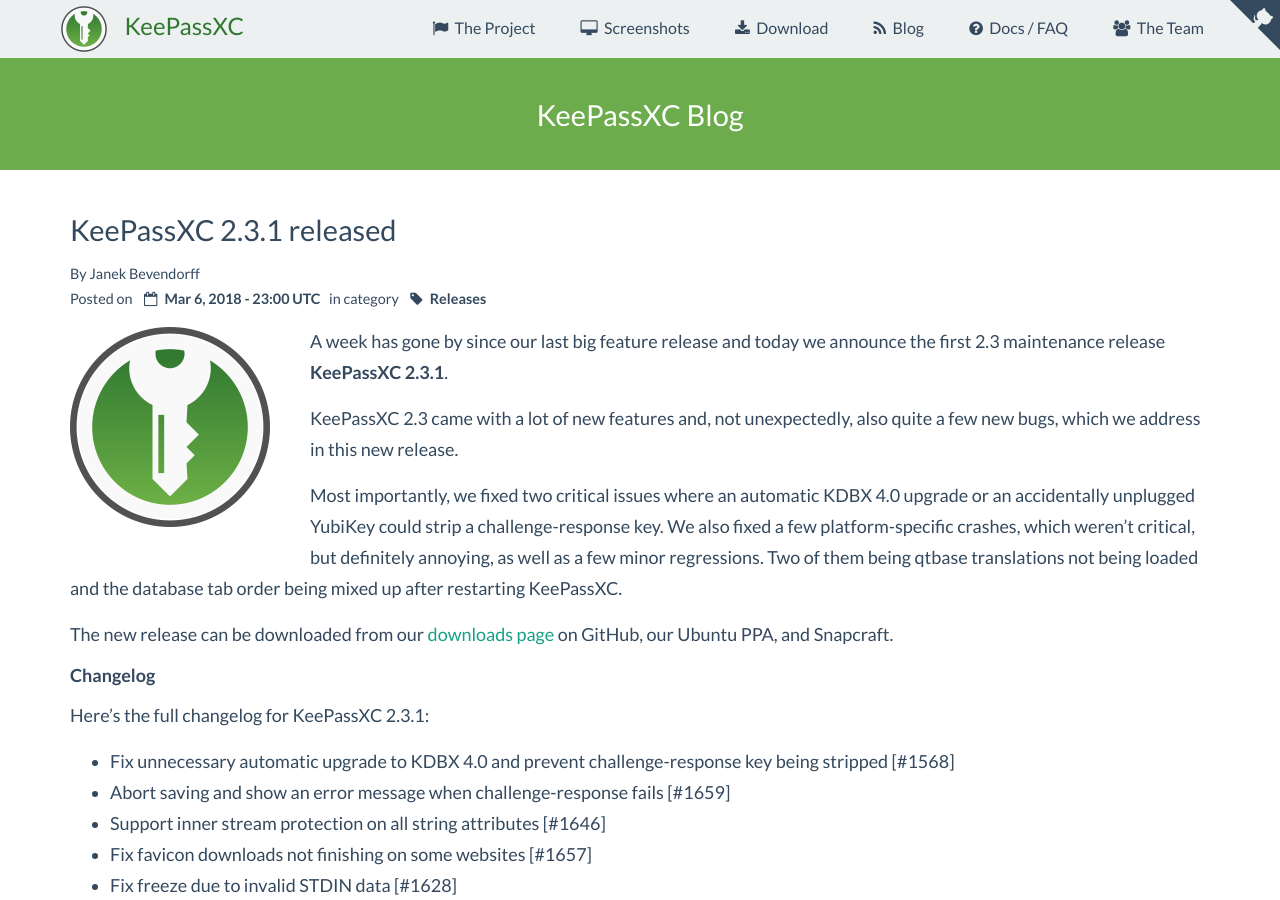
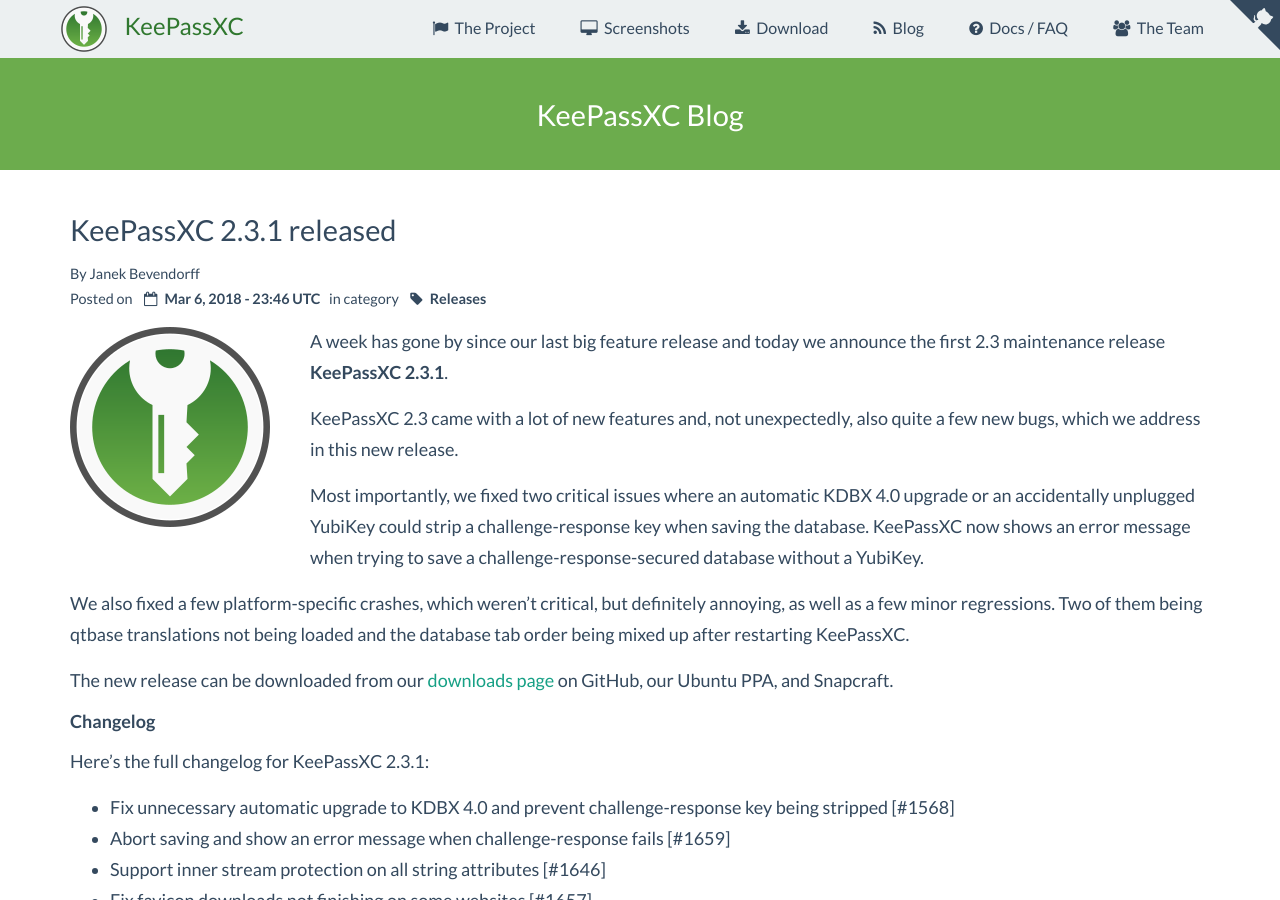
Before and after one commit to keepassxreboot/keepassxc-org, a Jekyll site: the page built from blog/_posts/2018-03-07-2.3.1-released.md, in a window 1280 px wide and 900 px high. Built offline with Jekyll 4.4.1, drawn with Linux system fonts in a browser that asks for light colours; comment, search, counter and statistics services are not loaded.

Commit message:
Update release announcment date and add additional information

```diff
--- a/blog/_posts/2018-03-06-2.3.1-released.md
+++ b/blog/_posts/2018-03-07-2.3.1-released.md
@@ -1,7 +1,7 @@
 ---
 layout: blog
 title:  "KeePassXC 2.3.1 released"
-date:   2018-03-07 00:00 +0100
+date:   2018-03-07 00:46 +0100
 category: "Releases"
 permalink: /:path/
 author: Janek Bevendorff
@@ -19,11 +19,14 @@
 a few new bugs, which we address in this new release.
 
 Most importantly, we fixed two critical issues where an automatic KDBX 4.0
-upgrade or an accidentally unplugged YubiKey could strip a challenge-response key.
+upgrade or an accidentally unplugged YubiKey could strip a challenge-response key
+when saving the database. KeePassXC now shows an error message when trying to
+save a challenge-response-secured database without a YubiKey.
+
 We also fixed a few platform-specific crashes, which weren't critical, but
 definitely annoying, as well as a few minor regressions. Two of them being qtbase
-translations not being loaded and the database tab order being mixed up
-after restarting KeePassXC.
+translations not being loaded and the database tab order being mixed up after
+restarting KeePassXC.
 
 The new release can be downloaded from our
 [downloads page](https://github.com/keepassxreboot/keepassxc/releases/tag/2.3.1)
```
